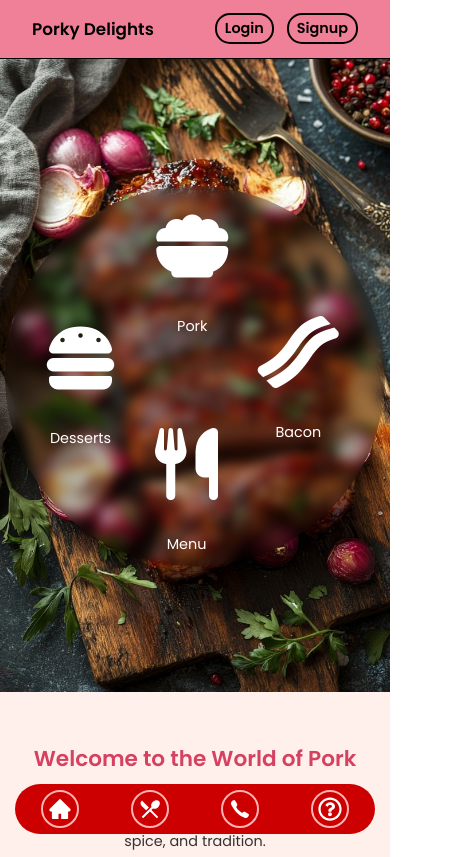
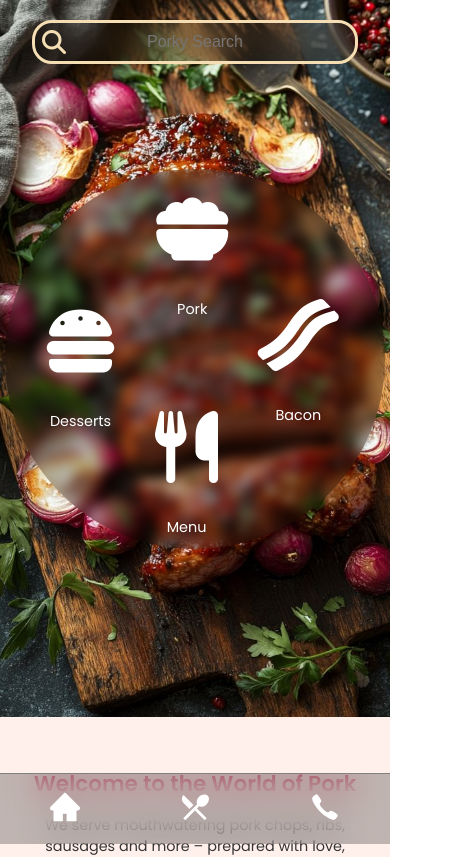
Before and after one commit to CarlosBavon/PorkyDelights, a React (Create React App) app: page / in a window 390 px wide. Shown: the top 857 px of the page, 452 px wide, since content can reach past the window. Built offline with nearby package versions, Linux system fonts and the light colour scheme.

Commit message:
Adding Mobile Hero

```diff
--- a/src/mobile/BottomNavBar.js
+++ b/src/mobile/BottomNavBar.js
@@ -10,16 +10,13 @@ const BottomNavBar = () => {
   return (
     <div className="bottom-nav">
       <Link to="/" className="nav-item">
-        <AiFillHome size={24} />
+        <AiFillHome size={34} />
       </Link>
       <Link to="/menu" className="nav-item">
-        <MdRestaurantMenu size={24} />
+        <MdRestaurantMenu size={34} />
       </Link>
       <Link to="/contact" className="nav-item">
-        <IoIosCall size={24} />
-      </Link>
-      <Link to="/about" className="nav-item">
-        <FaRegQuestionCircle size={24} />
+        <IoIosCall size={34} />
       </Link>
     </div>
   );
--- a/src/mobile/HomeTab.js
+++ b/src/mobile/HomeTab.js
@@ -38,6 +38,10 @@ const HomeTab = () => {
     <div className="home-tab">
       {/* Hero Section */}
       <section className="hero-tab">
+        <div className="search-icon">
+          <i class="fa-solid fa-magnifying-glass"></i>
+          <input type="text" placeholder="Porky Search" />
+        </div>
         <div className="overlay-tab">
           <div className="overlay-icons"
             ref={menuRef}
--- a/src/mobile/MobileApp.js
+++ b/src/mobile/MobileApp.js
@@ -1,20 +1,18 @@
 import "../styles/MobileApp.css";
-import TopNavBar from "./TopNavBar";
 import BottomNavBar from "./BottomNavBar";
 import HomeTab from "./HomeTab";
 import CartTab from "./CartTab";
 import Menu from "./MenuTab";
 import { Route, Routes } from "react-router-dom";
 
-function MobileApp () {
+function MobileApp() {
   return (
     <div>
-      <TopNavBar />
-        <Routes>
-          <Route path="/" element={<HomeTab/>}/>
-          <Route path="/menu" element={<Menu/>}/>
-          <Route path="/cart" element={<CartTab/>}/>
-        </Routes>
+      <Routes>
+        <Route path="/" element={<HomeTab />} />
+        <Route path="/menu" element={<Menu />} />
+        <Route path="/cart" element={<CartTab />} />
+      </Routes>
       <BottomNavBar />
     </div>
   );
--- a/src/mobile/TopNavBar.js
+++ /dev/null
@@ -1,19 +0,0 @@
-import React from "react";
-import { Link } from "react-router-dom";
-import "../styles/TopNavBar.css";
-
-function TopNavBar() {
-  return (
-    <div className="top-nav">
-      <div className="top-left">
-        <h3>Porky Delights</h3>
-      </div>
-      <div className="top-right">
-        <Link to="/login">Login</Link>
-        <Link to="/signup">Signup</Link>
-      </div>
-    </div>
-  );
-};
-
-export default TopNavBar;
--- a/src/mobileStyles/HomeTab.css
+++ b/src/mobileStyles/HomeTab.css
@@ -1,6 +1,7 @@
 .home-tab {
   font-family: 'Poppins', sans-serif;
   color: #333;
+  overflow-x: hidden;
 }
 
 /* Hero */
@@ -9,11 +10,37 @@
   background-position: center;
   background-repeat: no-repeat;
   background-size: cover;
-  height: 75vh;
+  height: 85vh;
   position: relative;
   display: flex;
   align-items: center;
   justify-content: center;
+}
+
+.search-icon {
+  position: fixed;
+  top: 0;
+  padding: 20px;
+  z-index: 1;
+}
+.search-icon i {
+  position: absolute;
+  z-index: 2;
+  color: wheat;
+  font-size: 1.5rem;
+  top: 30px;
+  left: 30px;
+}
+.search-icon input {
+  width: 300px;
+  padding: 10px;
+  border-radius: 20px;
+  backdrop-filter: blur(16px);
+  background: rgba(0, 0, 0, 0.25);
+  border: 3px solid wheat;
+  color: wheat;
+  font-size: 1rem;
+  text-align: center;
 }
 
 .overlay-tab {
--- a/src/styles/BottomNavBar.css
+++ b/src/styles/BottomNavBar.css
@@ -3,34 +3,28 @@
   bottom: 0;
   left: 0;
   right: 0;
-  height: 50px;
-  background: #cc0000;
+  height: 70px;
   display: flex;
   justify-content: space-around;
   align-items: center;
-  border-radius: 50px;
-  z-index: 1000;
-  margin-bottom: 10px;
-  margin-left: 15px;
-  margin-right: 15px;
+  backdrop-filter: blur(16px);
+  background: rgba(0, 0, 0, 0.25);
+  border-top: 1px solid grey
 }
 
-.bottom-nav a {
-  font-size: 1rem;
+.nav-item {
+  font-size: 0.8rem;
   text-decoration: none;
   color: #ffffff;
   transition: transform 0.2s;
-  border: 2px solid #ffb3b3;
   border-radius: 50%;
-  padding: 5px 5px;
   align-items: center;
-  display: flex;
-  justify-content: center;
+  text-align: center;
   transition: transform 0.2s;
   transition: color 0.2s
 }
 
-.bottom-nav a:hover {
+.nav-item:active {
   transform: scale(1.2);
   color: #cc0000;
   background-color: #ffb3b3;
--- a/src/styles/TopNavBar.css
+++ /dev/null
@@ -1,33 +0,0 @@
-.top-nav {
-  display: flex;
-  justify-content: space-between;
-  align-items: center;
-  padding: 1rem 2rem;
-  background: #ef8098;
-  border-bottom: 1px solid #000000;
-  position: sticky;
-  top: 0;
-  font-size: 0.9rem;
-  z-index: 1000;
-}
-
-.top-left h3 {
-  margin: 0;
-  color: #000000;
-}
-
-.top-right a {
-  margin-left: 0.8rem;
-  color: black;
-  text-decoration: none;
-  font-weight: bold;
-  border: 2px solid #000000;
-  padding: 0.2rem 0.5rem;
-  border-radius: 15px;
-  transition: 0.2s ease-in-out
-}
-
-.top-right a:hover {
-  background-color: #ffb3b3;
-  color: #cc0000;
-}
```
